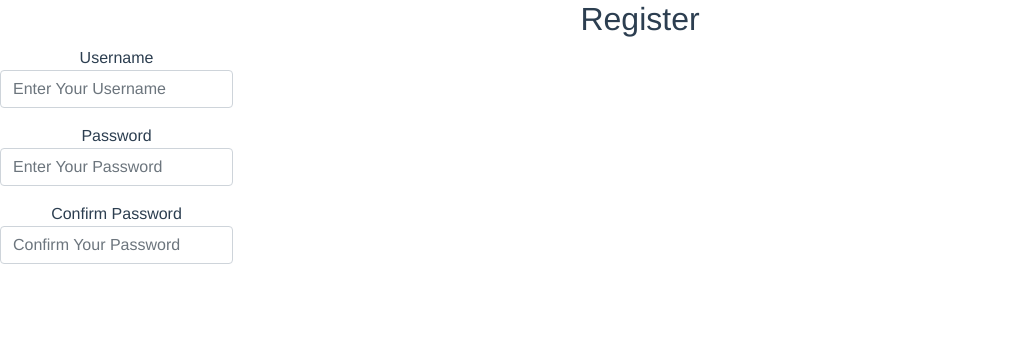
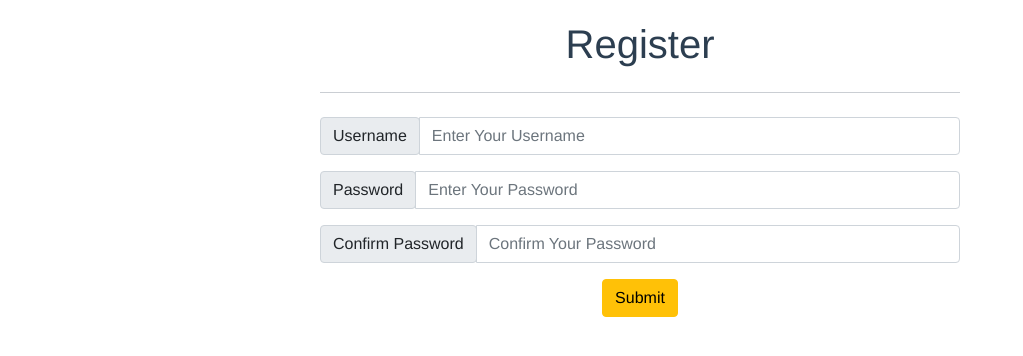
Before and after one commit to lebrancconvas/Gaming-Soup, a Vue app in the folder client/: page /register in a window 1280 px wide. Shown: the top 356 px of the page, without its empty margins (0-1023 px from the left). Built offline with nearby package versions, Linux system fonts and the light colour scheme.

Commit message:
:sparkles: Edit/Update Register Page.

```diff
--- a/client/src/views/Register.vue
+++ b/client/src/views/Register.vue
@@ -1,41 +1,77 @@
 <template>
   <div>
-        <form>
-           <h2>Register</h2>
-           <div class="input-group mb-3">
+    <div>
+      <p class="text-center h1" id="topic">Register</p>
+      <br><hr><br>
+      <div class="input-group mb-3" id="username">
         <div class="input-group-prepend">
-                   <span class="input-group-prepend" id="basic-addon1">
-                        Username
-                   </span>
-                   <input type="text" class="form-control" placeholder="Enter Your Username" aria-label="Username" aria-describedby="basic-addon1">
+          <span class="input-group-text" id="basic-addon1">Username</span>
         </div>
+        <input
+          type="text"
+          class="form-control"
+          v-model="username"
+          placeholder="Enter Your Username"
+          aria-label="Username"
+          aria-describedby="basic-addon1"
+        />
       </div>
-           <div class="input-group mb-3">
+
+      <div class="input-group mb-3" id="password">
         <div class="input-group-prepend">
-                    <span class="input-group-prepend" id="basic-addon1">
-                        Password
-                    </span>
-                    <input type="password" class="form-control" placeholder="Enter Your Password" aria-label="Password" aria-describedby="basic-addon1">
+          <span class="input-group-text" id="basic-addon1">Password</span>
         </div>
+        <input
+          type="password"
+          class="form-control"
+          v-model="password"
+          placeholder="Enter Your Password"
+          aria-label="Password"
+          aria-describedby="basic-addon1"
+        />
       </div>
-           <div class="input-group mb-3">
+
+      <div class="input-group mb-3" id="confirmpassword">
         <div class="input-group-prepend">
-                    <span class="input-group-prepend">
-                        Confirm Password
-                    </span>
-                    <input type="password" class="form-control" placeholder="Confirm Your Password" aria-label="Password" aria-describedby="basic-addon1">
+          <span class="input-group-text" id="basic-addon1">Confirm Password</span>
         </div>
+        <input
+          type="password"
+          class="form-control"
+          v-model="confirmpassword"
+          placeholder="Confirm Your Password"
+          aria-label="Password"
+          aria-describedby="basic-addon1"
+        />
       </div>
-        </form>
+      <input type="submit" class="btn btn-warning" @click="clicksubmit" value="Submit">
+    </div>
   </div>
 </template>
 
 <script>
+import {ref} from 'vue'
 export default {
-    name: "Register"
+    name: "Register",
+    setup() {
+        let password = ref("")
+        let confirmpassword = ref("")
+        let clicksubmit = () => {
+            if(password.value !== confirmpassword.value) {
+                alert("Password can't confirm.")
+            }
+        }
+        return {password, confirmpassword, clicksubmit}
+    }
 }
 </script>
 
 <style scoped>
-
+#topic {
+    margin: 20px 0px 0px 0px;
+}
+#username, #password, #confirmpassword, hr {
+    width: 50%;
+    margin: 0 auto;
+}
 </style>
```
Lines whose indentation alone changed are shown as unchanged.
